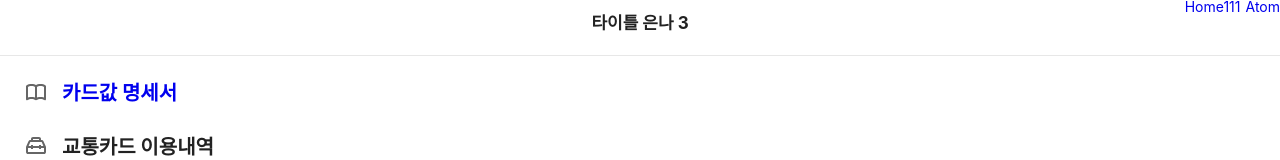
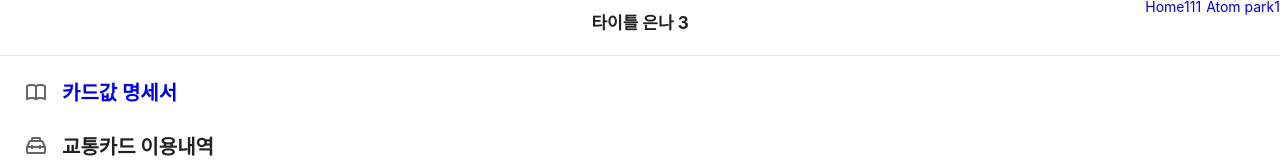
Before and after one commit to minslove/vant-pjt, a Vue app: page / in a window 1280 px wide. Shown: the top 160 px of the page. Built offline with nearby package versions, Linux system fonts and the light colour scheme.

Commit message:
park1 로 변경

```diff
--- a/src/App.vue
+++ b/src/App.vue
@@ -11,7 +11,7 @@ import { RouterLink, RouterView } from 'vue-router'
     </div>
     <div class="publish-list">
       <RouterLink to="/">Home111</RouterLink>
-      <RouterLink to="/atom">Atom</RouterLink>
+      <RouterLink to="/atom">Atom park1</RouterLink>
     </div>
   </header>
 
```
